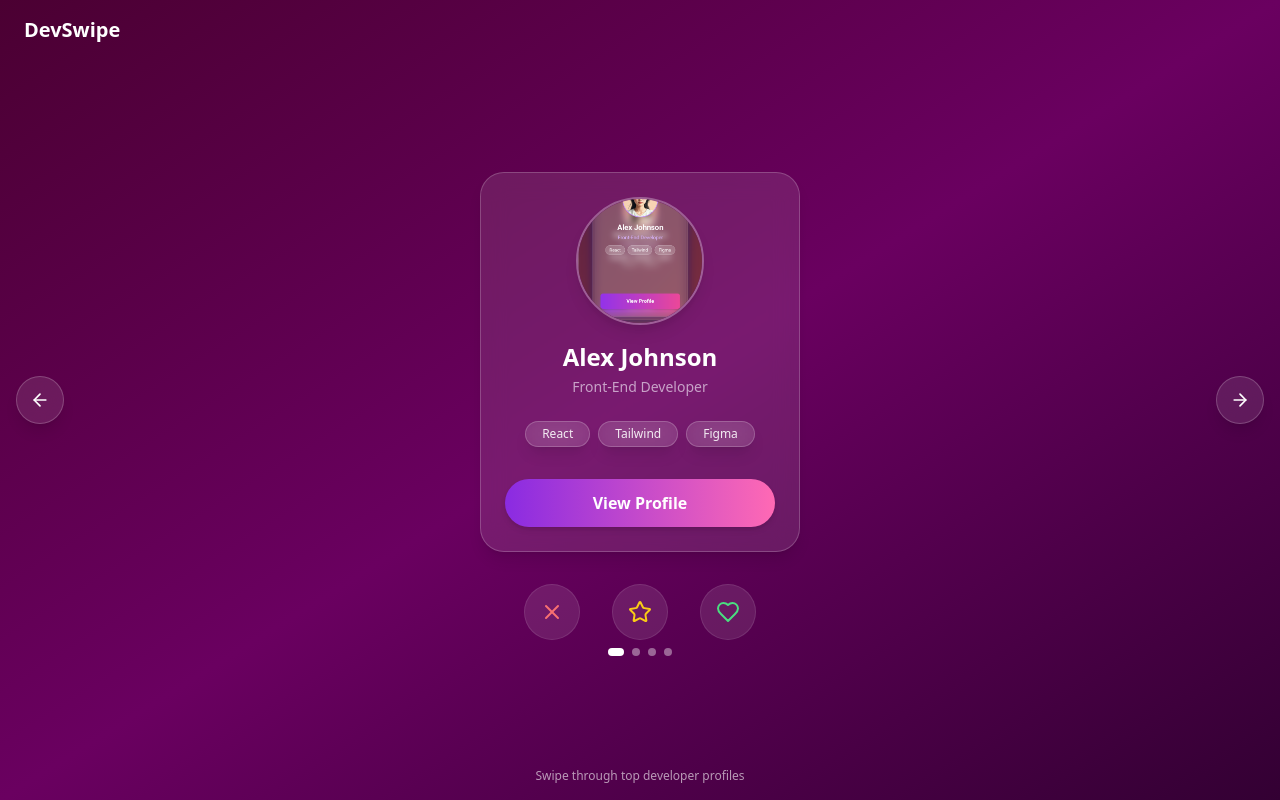
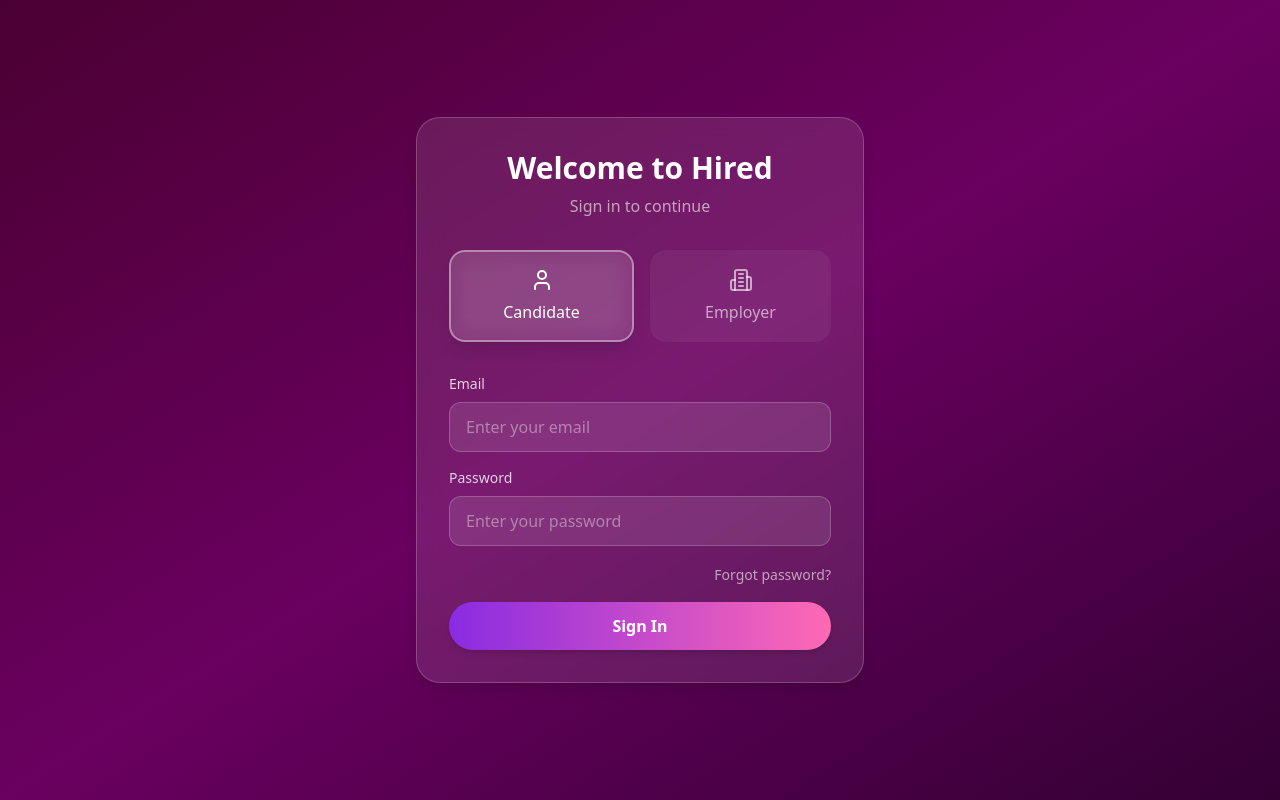
Before and after one commit to ReggieNora/profile-swipe-bloom, a React (Vite) app: page / in a window 1280 px wide. Built offline with nearby package versions, Linux system fonts and the light colour scheme.

Commit message:
Looks Good! Login Added!

```diff
--- /dev/null
+++ b/src/components/LoginScreen.tsx
@@ -0,0 +1,122 @@
+import { useState } from "react";
+import { Building2, User } from "lucide-react";
+
+type UserRole = "employer" | "candidate";
+
+interface LoginScreenProps {
+  onLogin: (role: UserRole, email: string, password: string) => void;
+}
+
+export const LoginScreen = ({ onLogin }: LoginScreenProps) => {
+  const [selectedRole, setSelectedRole] = useState<UserRole>("candidate");
+  const [email, setEmail] = useState("");
+  const [password, setPassword] = useState("");
+
+  const handleSubmit = (e: React.FormEvent) => {
+    e.preventDefault();
+    onLogin(selectedRole, email, password);
+  };
+
+  return (
+    <div className="min-h-screen gradient-bg flex items-center justify-center p-4 animate-fade-in">
+      <div className="glass-card rounded-3xl w-full max-w-md p-8">
+        <div className="text-center mb-8">
+          <h1 className="text-3xl font-bold text-white mb-2">Welcome to Hired</h1>
+          <p className="text-white/60">Sign in to continue</p>
+        </div>
+
+        {/* Role Selection */}
+        <div className="flex gap-4 mb-8">
+          <button
+            onClick={() => setSelectedRole("candidate")}
+            className={`flex-1 p-4 rounded-2xl transition-all ${
+              selectedRole === "candidate"
+                ? "glass-card border-2 border-white/40"
+                : "bg-white/5 hover:bg-white/10"
+            }`}
+          >
+            <div className="flex flex-col items-center gap-2">
+              <User className={`w-6 h-6 ${
+                selectedRole === "candidate" ? "text-white" : "text-white/60"
+              }`} />
+              <span className={`font-medium ${
+                selectedRole === "candidate" ? "text-white" : "text-white/60"
+              }`}>
+                Candidate
+              </span>
+            </div>
+          </button>
+
+          <button
+            onClick={() => setSelectedRole("employer")}
+            className={`flex-1 p-4 rounded-2xl transition-all ${
+              selectedRole === "employer"
+                ? "glass-card border-2 border-white/40"
+                : "bg-white/5 hover:bg-white/10"
+            }`}
+          >
+            <div className="flex flex-col items-center gap-2">
+              <Building2 className={`w-6 h-6 ${
+                selectedRole === "employer" ? "text-white" : "text-white/60"
+              }`} />
+              <span className={`font-medium ${
+                selectedRole === "employer" ? "text-white" : "text-white/60"
+              }`}>
+                Employer
+              </span>
+            </div>
+          </button>
+        </div>
+
+        {/* Login Form */}
+        <form onSubmit={handleSubmit} className="space-y-4">
+          <div>
+            <label htmlFor="email" className="block text-white/80 text-sm mb-2">
+              Email
+            </label>
+            <input
+              type="email"
+              id="email"
+              value={email}
+              onChange={(e) => setEmail(e.target.value)}
+              className="w-full px-4 py-3 rounded-xl bg-white/10 border border-white/20 text-white placeholder-white/40 focus:outline-none focus:border-white/40 transition-colors"
+              placeholder="Enter your email"
+              required
+            />
+          </div>
+
+          <div>
+            <label htmlFor="password" className="block text-white/80 text-sm mb-2">
+              Password
+            </label>
+            <input
+              type="password"
+              id="password"
+              value={password}
+              onChange={(e) => setPassword(e.target.value)}
+              className="w-full px-4 py-3 rounded-xl bg-white/10 border border-white/20 text-white placeholder-white/40 focus:outline-none focus:border-white/40 transition-colors"
+              placeholder="Enter your password"
+              required
+            />
+          </div>
+
+          <div className="text-right">
+            <button
+              type="button"
+              className="text-white/60 hover:text-white text-sm transition-colors"
+            >
+              Forgot password?
+            </button>
+          </div>
+
+          <button
+            type="submit"
+            className="gradient-button w-full mt-6"
+          >
+            Sign In
+          </button>
+        </form>
+      </div>
+    </div>
+  );
+};
--- a/src/index.css
+++ b/src/index.css
@@ -120,3 +120,18 @@
     @apply transition-all duration-300 ease-in-out;
   }
 }
+
+@keyframes fadeIn {
+  from {
+    opacity: 0;
+    transform: translateY(10px);
+  }
+  to {
+    opacity: 1;
+    transform: translateY(0);
+  }
+}
+
+.animate-fade-in {
+  animation: fadeIn 0.5s ease-out forwards;
+}
--- a/src/pages/Index.tsx
+++ b/src/pages/Index.tsx
@@ -1,11 +1,25 @@
-
+import { useState } from "react";
 import { ProfileDeck } from "@/components/ProfileDeck";
+import { LoginScreen } from "@/components/LoginScreen";
 
 const Index = () => {
+  const [isLoggedIn, setIsLoggedIn] = useState(false);
+  const [userRole, setUserRole] = useState<"employer" | "candidate">("candidate");
+
+  const handleLogin = (role: "employer" | "candidate", email: string, password: string) => {
+    console.log("Login attempt:", { role, email, password });
+    setUserRole(role);
+    setIsLoggedIn(true);
+  };
+
+  if (!isLoggedIn) {
+    return <LoginScreen onLogin={handleLogin} />;
+  }
+
   return (
     <div className="min-h-screen w-full gradient-bg flex flex-col items-center justify-center overflow-hidden">
       <header className="w-full px-6 py-4 flex items-center justify-between">
-        <h1 className="text-white text-xl font-semibold">DevSwipe</h1>
+        <h1 className="text-white text-xl font-semibold">Hired</h1>
       </header>
 
       <main className="flex-1 w-full flex flex-col items-center justify-center px-4">
```
